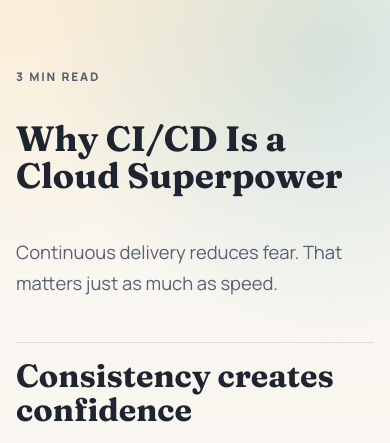
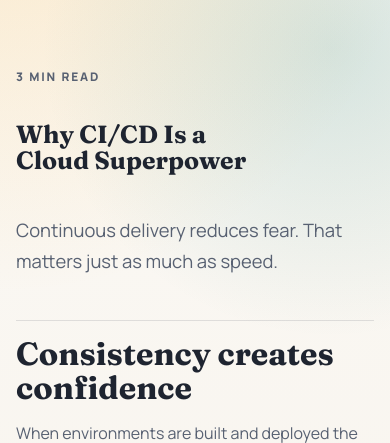
Before and after one commit to alandmcleod/software-design-uk, a Flask app: page /blog/ci-cd-as-a-cloud-superpower/ in a window 390 px wide. Shown: the part 126-569 px from the top of the page. Run offline with Flask 3, Linux system fonts and the light colour scheme.

Commit message:
Reduce page heading sizes

```diff
--- a/static/css/site.css
+++ b/static/css/site.css
@@ -150,12 +150,12 @@ img {
 
 .hero-copy h1,
 .article-body h1 {
-  font-size: clamp(2.8rem, 7vw, 5.2rem);
+  font-size: clamp(2rem, 4.9vw, 3.65rem);
   max-width: 12ch;
 }
 
 .page-intro h1 {
-  font-size: clamp(2.2rem, 4.8vw, 3.6rem);
+  font-size: clamp(1.55rem, 3.35vw, 2.5rem);
   max-width: 15ch;
 }
 
@@ -423,11 +423,11 @@ img {
 
   .hero-copy h1,
   .article-body h1 {
-    font-size: 2.6rem;
+    font-size: 1.95rem;
   }
 
   .page-intro h1 {
-    font-size: 2.2rem;
+    font-size: 1.55rem;
   }
 
   .content-card,
```
